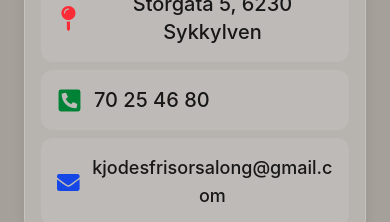
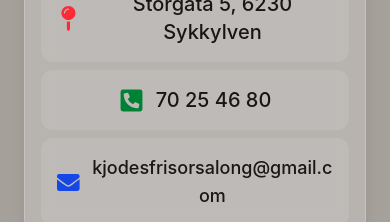
Before and after one commit to Reketino/Kjodes-Frisor, a Next.js app: page /kontakt in a window 390 px wide. Shown: the part 379-601 px from the top of the page. Built offline with nearby package versions, Linux system fonts and the light colour scheme.

Commit message:
fix: removed md:justify-center to justify-center since bug was found

```diff
--- a/src/app/kontakt/page.js
+++ b/src/app/kontakt/page.js
@@ -76,7 +76,7 @@ export default function KontaktPage() {
                 rel="noopener noreferrer"
                 className="
                 flex items-center
-                md:justify-center
+                justify-center
                 gap-3 p-4
                 rounded-xl
                 bg-white/10
@@ -100,7 +100,7 @@ export default function KontaktPage() {
                 title="Ring Kjødes Frisørsalong"
                 className="
                 flex items-center
-                md:justify-center
+               justify-center
                 gap-3 p-4
                 rounded-xl
                bg-white/10
@@ -123,7 +123,7 @@ export default function KontaktPage() {
                 title="Send e-post til Kjødes Frisørsalong"
                 className="
                 flex items-center
-                md:justify-center
+                justify-center
                 gap-3 p-4
                 rounded-xl
               bg-white/10
```
